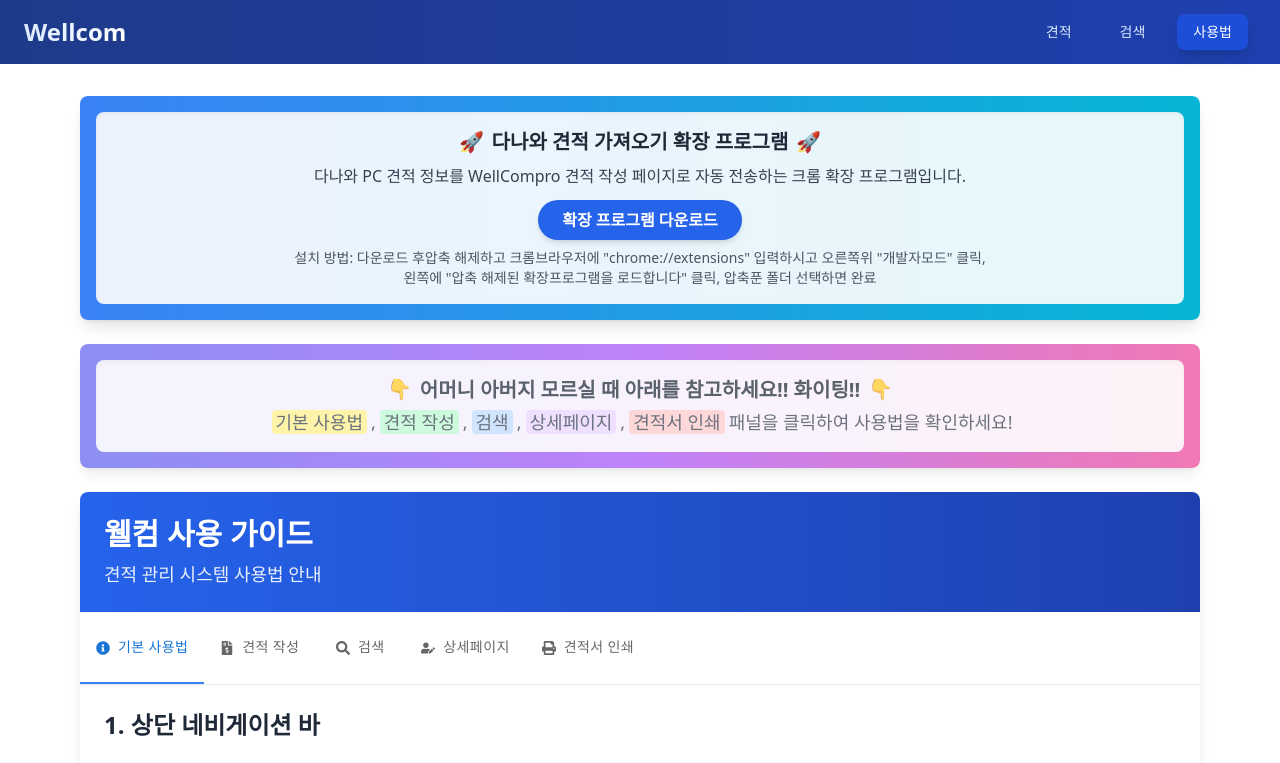
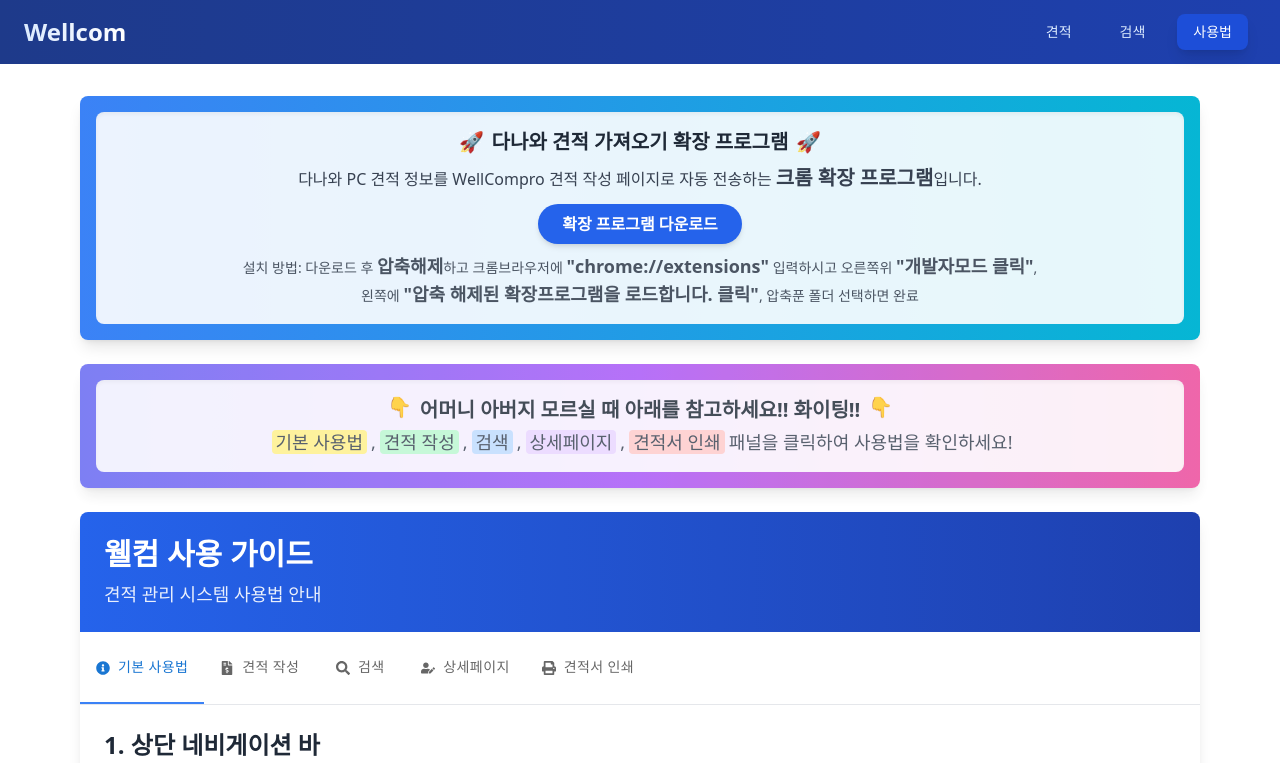
Before and after one commit to kcj980/wellcompro, a Next.js app: page / in a window 1280 px wide. Shown: the top 763 px of the page. Built offline with nearby package versions, Linux system fonts and the light colour scheme.

Commit message:
크롬 확장 프로그램 견적페이지에 이미 다른데이터가 있어도 덮어쓰기함

```diff
--- a/app/components/UserGuide.jsx
+++ b/app/components/UserGuide.jsx
@@ -63,7 +63,7 @@
             <div className="bg-yellow-50 p-5 rounded-lg border-2 border-yellow-300 mb-6">
               <h3 className="text-xl font-bold text-gray-800 mb-3 flex items-center">
                 <span className="bg-yellow-500 text-white rounded-full w-8 h-8 flex items-center justify-center mr-2">✨</span>
-                신기능! 다나와 자동 견적 가져오기
+                신기능!!!! 다나와 자동 견적 가져오기
               </h3>
 
               <div className="ml-10 space-y-3">
@@ -78,6 +78,7 @@
                     <li>다나와에서 원하는 상품을 장바구니에 담기</li>
                     <li>왼쪽 상단의 <span className="font-bold text-blue-600">"WellCompro로 견적 보내기"</span> 버튼 클릭</li>
                     <li>자동으로 견적 페이지로 이동하면서 모든 상품 데이터가 입력됨</li>
+                    <li>견적 작성페이지로 이동이 되고도 데이터가 바로 안오면 다나와 페이지로 한번 갔다 오면 데이터가 입력됨</li>
                   </ol>
                 </div>
 
@@ -85,7 +86,8 @@
                   <p className="font-medium text-red-700">⚠️ 주의사항:</p>
                   <p className="text-gray-700">
                     견적서 작성 중에 다나와에서 상품을 추가하면, 기존 데이터에 추가되지 않고
-                    <span className="font-bold"> 새 창이 열리면서</span> 그 새 창에 다나와 상품들이 저장됩니다.
+                    <span className="font-bold"> 기존 데이터 지워 버림니다!!</span>
+                    <br/>그래서 다나와로 상품 추가후 다른 정보 입력하세요~~!!
                   </p>
                 </div>
 
--- a/app/page.js
+++ b/app/page.js
@@ -13,7 +13,7 @@
             <span className="inline-block ml-2">🚀</span>
           </h2>
           <p className="text-md text-gray-700 mb-3">
-            다나와 PC 견적 정보를 WellCompro 견적 작성 페이지로 자동 전송하는 크롬 확장 프로그램입니다.
+            다나와 PC 견적 정보를 WellCompro 견적 작성 페이지로 자동 전송하는 <span className="font-bold text-xl">크롬 확장 프로그램</span>입니다.
           </p>
           <a
             href="/extension.zip"
@@ -23,7 +23,7 @@
             확장 프로그램 다운로드
           </a>
           <p className="text-sm text-gray-600 mt-2">
-            설치 방법: 다운로드 후압축 해제하고 크롬브라우저에 "chrome://extensions" 입력하시고 오른쪽위 "개발자모드" 클릭, <br/>왼쪽에 "압축 해제된 확장프로그램을 로드합니다" 클릭, 압축푼 폴더 선택하면 완료
+            설치 방법: 다운로드 후 <span className="font-bold text-lg">압축해제</span>하고 크롬브라우저에 <span className='font-bold text-lg'>"chrome://extensions"</span> 입력하시고 오른쪽위 <span className='font-bold text-lg'>"개발자모드 클릭"</span>, <br/>왼쪽에 <span className='font-bold text-lg'>"압축 해제된 확장프로그램을 로드합니다. 클릭"</span>, 압축푼 폴더 선택하면 완료
           </p>
         </div>
       </div>
```
Also changed, not shown: public/extension/content.js (+5 -4 lines), 1 other file (tests, documents, lock files or other folders).
